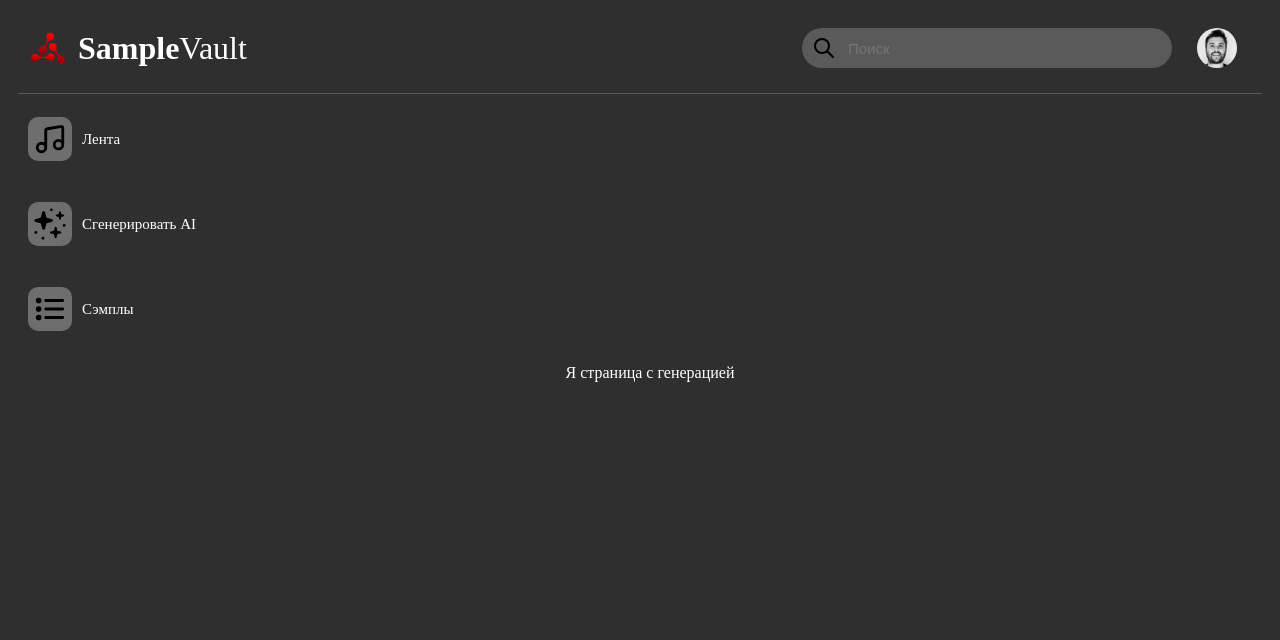
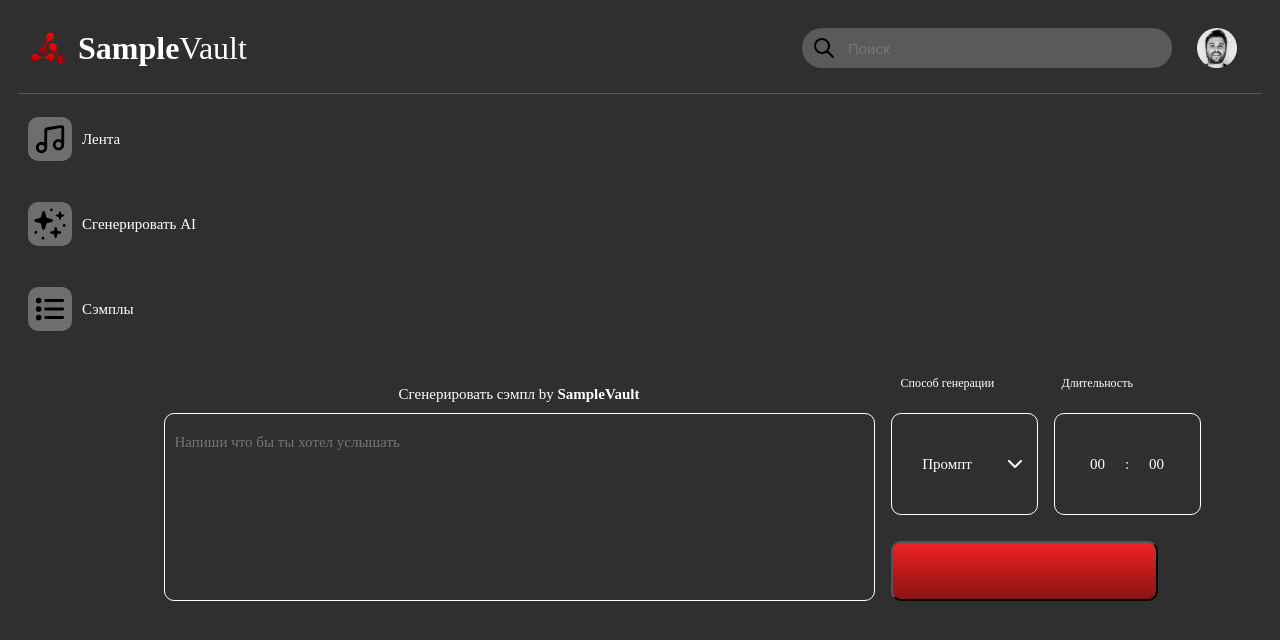
Before and after one commit to marienov/samplevault_front, a React (Create React App) app: page / in a window 1280 px wide. Both pictures are taken after a click on the element "Сгенерировать AI". Shown: the top 640 px of the page. Built offline with nearby package versions, Linux system fonts and the light colour scheme.

Commit message:
one laaast time

```diff
--- a/src/pages/SampleGen/SampleGen.jsx
+++ b/src/pages/SampleGen/SampleGen.jsx
@@ -1,10 +1,12 @@
 import React from 'react';
 import "./SampleGen.css"
+
+import Body from "./UI/body/body"
 
 const SampleGen = () => {
     return (
             <div className="right-selection">
-                Я страница с генерацией
+                <Body />
             </div>
     );
 };
--- /dev/null
+++ b/src/pages/SampleGen/UI/body/body.css
@@ -0,0 +1,314 @@
+.body-container {
+  width: 100%;
+  display: flex;
+  overflow: auto;
+  min-height: 100vh;
+  align-items: center;
+  flex-direction: column;
+}
+.body-body {
+  gap: 16px;
+  width: 973px;
+  height: auto;
+  display: flex;
+  align-items: flex-end;
+}
+.body-frame34 {
+  display: flex;
+  align-items: center;
+  flex-direction: column;
+}
+.body-title3text {
+  width: 407px;
+  display: flex;
+  align-items: center;
+  flex-shrink: 0;
+  justify-content: center;
+}
+.body-frame25 {
+  gap: 10px;
+  display: flex;
+  padding: 10px 0;
+  align-items: center;
+  justify-content: center;
+}
+.body-text {
+  color: rgba(255, 255, 255, 1);
+  height: auto;
+  font-size: 15px;
+  font-style: Medium;
+  text-align: left;
+  font-family: Montserrat;
+  font-weight: 500;
+  line-height: normal;
+  font-stretch: normal;
+  text-decoration: none;
+}
+.body-logo {
+  display: flex;
+  align-items: center;
+}
+.body-logotext {
+  gap: 10px;
+  display: flex;
+  padding: 10px 0;
+  align-items: center;
+  justify-content: flex-start;
+}
+.body-text02 {
+  color: rgb(255, 255, 255);
+  height: auto;
+  font-size: 15px;
+  font-style: SemiBold;
+  text-align: left;
+  font-family: "Montserrat";
+  font-weight: 600;
+  line-height: normal;
+  font-stretch: normal;
+  text-decoration: none;
+}
+.body-text03 {
+  font-weight: 600;
+}
+.body-frame24 {
+  gap: 10px;
+  width: 689px;
+  height: 146px;
+  display: flex;
+  padding: 20px 10px;
+  align-items: flex-start;
+  flex-shrink: 0;
+  border-color: rgba(255, 255, 255, 1);
+  border-style: solid;
+  border-width: 1px;
+  border-radius: 10px;
+  flex-grow: 1;
+
+  font-size: 15px;
+  font-style: Medium;
+  text-align: left;
+  font-family: Montserrat;
+  font-weight: 500;
+  line-height: normal;
+  font-stretch: normal;
+  text-decoration: none;
+  resize: none;
+  color: white;
+  background-color: var(--app-background-color);
+}
+
+.body-text05 {
+  color: var(--dl-color-color_accent_black-400);
+  height: auto;
+  flex-grow: 1;
+  font-size: 15px;
+  font-style: Medium;
+  text-align: left;
+  font-family: Montserrat;
+  font-weight: 500;
+  line-height: normal;
+  font-stretch: normal;
+  text-decoration: none;
+}
+.body-frame33 {
+  gap: 26px;
+  display: flex;
+  align-items: flex-start;
+  flex-direction: column;
+}
+.body-frame32 {
+  gap: 11px;
+  display: flex;
+  align-items: flex-start;
+  flex-direction: column;
+}
+.body-frame30 {
+  gap: 16px;
+  display: flex;
+  align-items: flex-start;
+}
+.body-text07 {
+  gap: 10px;
+  width: 125px;
+  height: 38px;
+  display: flex;
+  padding: 0 10px;
+  align-items: center;
+  flex-shrink: 0;
+  justify-content: center;
+}
+.body-text08 {
+  color: var(--dl-color-color_accent_black-400);
+  height: auto;
+  flex-grow: 1;
+  font-size: 12px;
+  font-style: Medium;
+  text-align: left;
+  font-family: Montserrat;
+  font-weight: 500;
+  line-height: normal;
+  font-stretch: normal;
+  text-decoration: none;
+}
+.body-text13 {
+  gap: 10px;
+  width: 127px;
+  display: flex;
+  padding: 10px;
+  align-items: center;
+  flex-shrink: 0;
+  justify-content: center;
+}
+.body-text14 {
+  color: var(--dl-color-color_accent_black-400);
+  height: auto;
+  font-size: 12px;
+  font-style: Medium;
+  text-align: left;
+  font-family: Montserrat;
+  font-weight: 500;
+  line-height: normal;
+  font-stretch: normal;
+  text-decoration: none;
+}
+.body-frame31 {
+  gap: 16px;
+  display: flex;
+  align-items: flex-start;
+}
+.body-dropdowntrack {
+  gap: 10px;
+  width: 125px;
+  height: 60px;
+  display: flex;
+  padding: 20px 10px;
+  align-items: center;
+  flex-shrink: 0;
+  border-color: rgba(255, 255, 255, 1);
+  border-style: solid;
+  border-width: 1px;
+  border-radius: 10px;
+  justify-content: center;
+}
+.body-text16 {
+  color: rgba(255, 255, 255, 1);
+  height: auto;
+  flex-grow: 1;
+  font-size: 15px;
+  font-style: Medium;
+  text-align: center;
+  font-family: Montserrat;
+  font-weight: 500;
+  line-height: normal;
+  font-stretch: normal;
+  text-decoration: none;
+}
+.body-chevron {
+  width: 24px;
+  height: 24px;
+  display: flex;
+  position: relative;
+  align-items: flex-start;
+  flex-shrink: 0;
+}
+.body-chevrondown {
+  top: 0px;
+  left: 0px;
+  width: 24px;
+  height: 24px;
+  position: absolute;
+}
+.body-frame29 {
+  width: 125px;
+  height: 60px;
+  display: flex;
+  padding: 20px 10px;
+  align-items: center;
+  flex-shrink: 0;
+  border-color: rgba(255, 255, 255, 1);
+  border-style: solid;
+  border-width: 1px;
+  border-radius: 10px;
+  justify-content: center;
+}
+.body-frame26 {
+  gap: 10px;
+  display: flex;
+  padding: 0 10px;
+  align-items: center;
+  justify-content: center;
+}
+.body-text18 {
+  color: rgba(255, 255, 255, 1);
+  height: auto;
+  font-size: 15px;
+  font-style: Medium;
+  text-align: left;
+  font-family: Montserrat;
+  font-weight: 500;
+  line-height: normal;
+  font-stretch: normal;
+  text-decoration: none;
+}
+.body-frame28 {
+  gap: 10px;
+  display: flex;
+  padding: 0 10px;
+  align-items: center;
+  justify-content: center;
+}
+.body-text20 {
+  color: rgba(255, 255, 255, 1);
+  height: auto;
+  font-size: 15px;
+  font-style: Medium;
+  text-align: left;
+  font-family: Montserrat;
+  font-weight: 500;
+  line-height: normal;
+  font-stretch: normal;
+  text-decoration: none;
+}
+.body-frame27 {
+  gap: 10px;
+  display: flex;
+  padding: 0 10px;
+  align-items: center;
+  justify-content: center;
+}
+.body-text21 {
+  color: rgba(255, 255, 255, 1);
+  height: auto;
+  font-size: 15px;
+  font-style: Medium;
+  text-align: left;
+  font-family: Montserrat;
+  font-weight: 500;
+  line-height: normal;
+  font-stretch: normal;
+  text-decoration: none;
+}
+.body-frame251 {
+  gap: 10px;
+  width: 267px;
+  height: 60px;
+  display: flex;
+  padding: 20px 10px;
+  background: linear-gradient(180deg, rgba(240, 34, 34, 1) 0%, rgba(135, 20, 20, 1) 100%);
+  align-items: center;
+  flex-shrink: 0;
+  border-radius: 10px;
+  justify-content: center;
+}
+.body-text23 {
+  color: var(--dl-color-color_base-white);
+  height: auto;
+  font-size: 15px;
+  font-style: Medium;
+  text-align: left;
+  font-family: Montserrat;
+  font-weight: 500;
+  line-height: normal;
+  font-stretch: normal;
+  text-decoration: none;
+}
--- /dev/null
+++ b/src/pages/SampleGen/UI/body/body.jsx
@@ -0,0 +1,89 @@
+import React from 'react'
+
+import './body.css'
+
+const Body = (props) => {
+  return (
+    <div className="body-container">
+      <div className="body-body">
+        <div className="body-frame34">
+          <div className="body-title3text">
+            <div className="body-frame25">
+              <span className="body-text">
+                <span>
+                  Сгенерировать сэмпл by
+                  <span
+                    dangerouslySetInnerHTML={{
+                      __html: ' ',
+                    }}
+                  />
+                </span>
+              </span>
+            </div>
+            <div className="body-logo">
+              <div className="body-logotext">
+                <span className="body-text02">
+                  <span className="body-text03"> Sample</span>
+                  <span>Vault</span>
+                </span>
+              </div>
+            </div>
+          </div>
+          <textarea className="body-frame24" placeholder="Напиши что бы ты хотел услышать"></textarea>
+        </div>
+        <div className="body-frame33">
+          <div className="body-frame32">
+            <div className="body-frame30">
+              <div className="body-text07">
+                <span className="body-text08">
+                    <span>Способ генерации</span>
+                </span>
+              </div>
+              <div className="body-text07">
+                <span className="body-text08">
+                  <span>Длительность</span>
+                </span>
+              </div>
+            </div>
+            <div className="body-frame31">
+              <div className="body-dropdowntrack">
+                <span className="body-text16">
+                  <span>Промпт</span>
+                </span>
+                <div className="body-chevron">
+                  <img
+                    src="../external/chevrondowni114-ktl.svg"
+                    alt="chevrondownI114"
+                    className="body-chevrondown"
+                  />
+                </div>
+              </div>
+              <div className="body-frame29">
+                <div className="body-frame26">
+                  <span className="body-text18">
+                    <span>00</span>
+                  </span>
+                </div>
+                <div className="body-frame28">
+                  <span className="body-text20">:</span>
+                </div>
+                <div className="body-frame27">
+                  <span className="body-text21">
+                    <span>00</span>
+                  </span>
+                </div>
+              </div>
+            </div>
+          </div>
+          <button className="body-frame251">
+            <b className="body-text23" placeholder="Сгенерировать">
+              {/* <span>Сгенерировать сэмпл</span> */}
+            </b>
+          </button>
+        </div>
+      </div>
+    </div>
+  )
+}
+
+export default Body
```
Also changed, not shown: public/external/chevrondowni114-ktl.svg (added).
